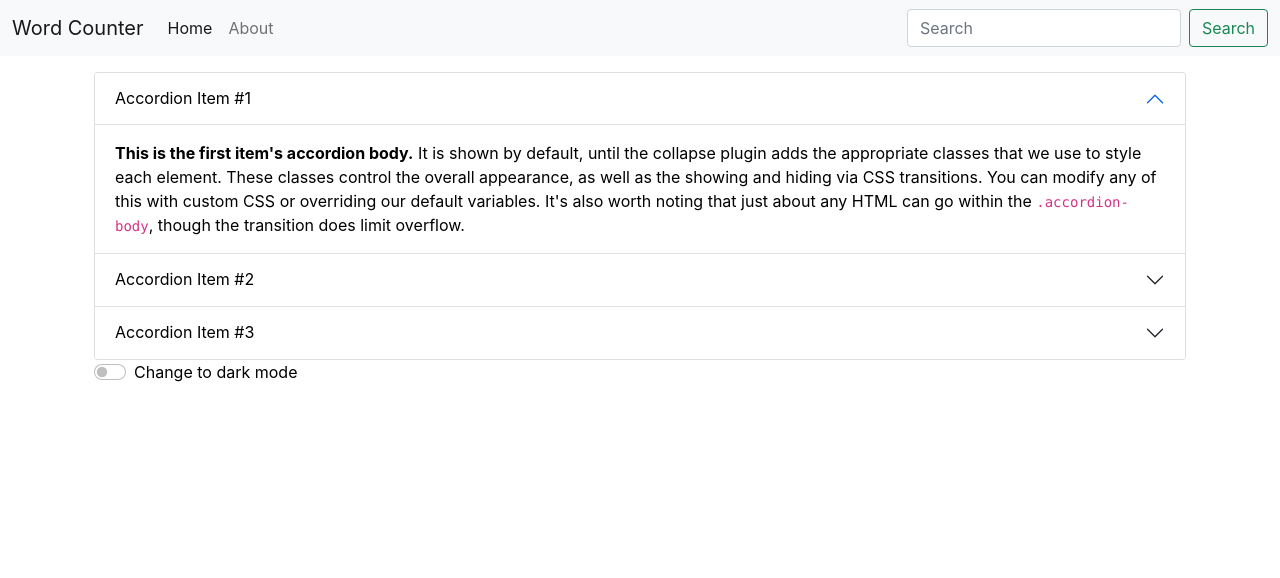
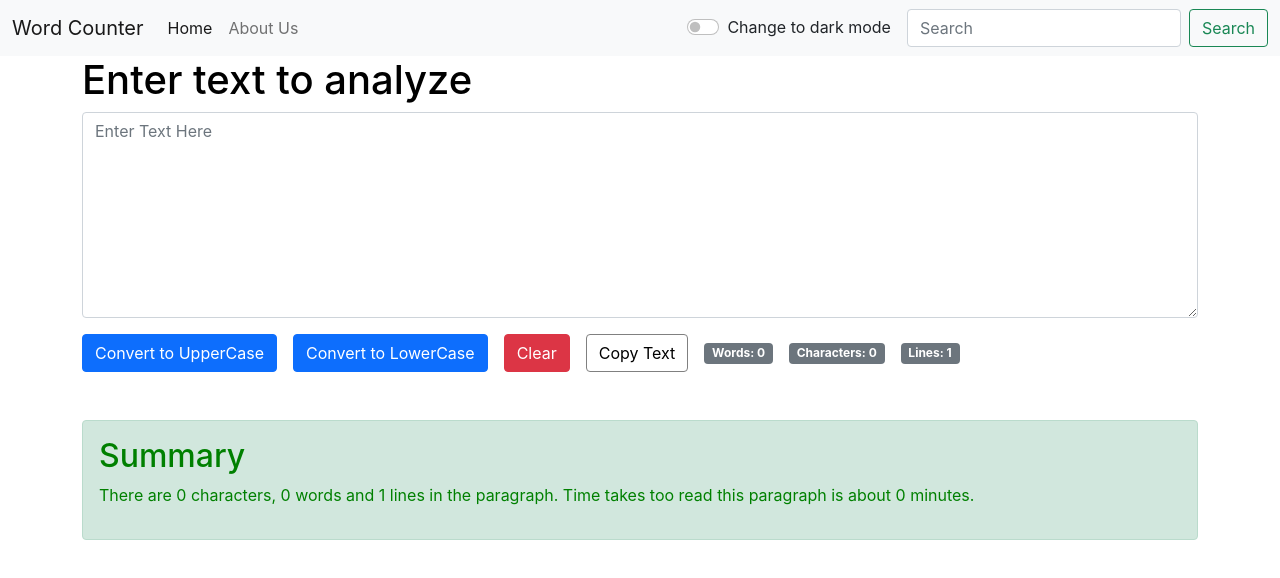
Before and after one commit to gem-abhinavpuri/react_app, a React (Create React App) app in the folder my-app/: page /about in a window 1280 px wide. Shown: the top 578 px of the page. Built offline with nearby package versions, Linux system fonts and the light colour scheme.

Commit message:
video 12

```diff
--- a/my-app/src/App.js
+++ b/my-app/src/App.js
@@ -1,22 +1,35 @@
 import "./App.css";
-import AboutUs from "./components/AboutUs";
+// import AboutUs from "./components/AboutUs";
 import Navbar from "./components/Navbar";
-// import TextForm from "./components/TextForm";
+import TextForm from "./components/TextForm";
+import React, { useState } from "react";
 
 function App() {
+  const [mode, setMode] = useState("light");
+
+  const toggleMode = () => {
+    if (mode === "light") {
+      setMode("dark");
+      document.body.style.backgroundColor = "#042743";
+    } else {
+      setMode("light");
+      document.body.style.backgroundColor = "white";
+    }
+  };
   return (
     <>
-      <Navbar title="Word Counter" aboutText="About" />
+      <Navbar title="Word Counter" mode={mode} toggleMode={toggleMode} />
       <div className="container">
-        {/* <TextForm
+        <TextForm
           heading="Enter text to analyze"
           button1="Convert to UpperCase"
           button2="Convert to LowerCase"
           button3="Clear"
           button4="Copy Text"
-        /> */}
+          mode={mode}
+        />
 
-        <AboutUs />
+        {/* <AboutUs /> */}
       </div>
     </>
   );
--- a/my-app/src/components/Navbar.js
+++ b/my-app/src/components/Navbar.js
@@ -3,7 +3,9 @@
 
 export default function Navbar(props) {
   return (
-    <nav className="navbar navbar-expand-lg navbar-light bg-light">
+    <nav
+      className={`navbar navbar-expand-lg navbar-${props.mode} bg-${props.mode}`}
+    >
       <div className="container-fluid">
         <a className="navbar-brand" href="/">
           {props.title}
@@ -32,6 +34,22 @@
               </a>
             </li>
           </ul>
+          <div className="form-check form-switch">
+            <input
+              className="form-check-input"
+              type="checkbox"
+              id="flexSwitchCheckDefault"
+              onClick={props.toggleMode}
+            />
+            <label
+              className={`form-check-label text-${
+                props.mode === "light" ? "dark" : "light"
+              } me-3`}
+              htmlFor="flexSwitchCheckDefault"
+            >
+              Change to {props.mode === "light" ? "dark" : "light"} mode
+            </label>
+          </div>
           <form className="d-flex">
             <input
               className="form-control me-2"
--- a/my-app/src/components/TextForm.js
+++ b/my-app/src/components/TextForm.js
@@ -13,9 +13,20 @@
   const handleDeleteClick = () => {
     setText("");
   };
-  const handleCopyClick = () => {
-    navigator.clipboard.writeText(text);
+  const handleCopyClick = async () => {
+    if (!navigator.clipboard) {
+      console.error("Clipboard API not available");
+      return;
+    }
+
+    try {
+      await navigator.clipboard.writeText(text);
+      console.log("Text copied to clipboard");
+    } catch (err) {
+      console.error("Failed to copy:", err);
+    }
   };
+
   const handleOnChange = (event) => {
     setText(event.target.value);
   };
@@ -25,13 +36,23 @@
   return (
     <>
       <div>
-        <h1>{props.heading}</h1>
+        <h1
+          style={{
+            color: props.mode === "dark" ? "white" : "black",
+          }}
+        >
+          {props.heading}
+        </h1>
         <div className="mb-3">
           <textarea
             className="form-control"
             placeholder="Enter Text Here"
             value={text}
             onChange={handleOnChange}
+            style={{
+              backgroundColor: props.mode === "dark" ? "grey" : "white",
+              color: props.mode === "dark" ? "white" : "black",
+            }}
             id="mybox"
             rows="8"
           ></textarea>
@@ -45,7 +66,14 @@
         <button className="btn btn-danger me-3" onClick={handleDeleteClick}>
           {props.button3}
         </button>
-        <button className="btn btn-outline-secondary me-3" onClick={handleCopyClick}>
+        <button
+          className="btn btn-outline-secondary me-3"
+          onClick={handleCopyClick}
+          style={{
+            color: props.mode === "dark" ? "white" : "black",
+            borderColor: props.mode === "dark" ? "white" : "grey",
+          }}
+        >
           {props.button4}
         </button>
         <span className="badge bg-secondary me-3">
@@ -58,7 +86,14 @@
           Lines: {text.split("\n").length}
         </span>
       </div>
-      <div className="alert alert-success my-5" role="alert">
+      <div
+        className="alert alert-success my-5"
+        style={{
+          backgroundColor: props.mode === "dark" ? "#80016a" : "#d1e7dd",
+          color: props.mode === "dark" ? "white" : "green",
+        }}
+        role="alert"
+      >
         <h2>Summary</h2>
         <p>
           There are {text.length} characters, {text.match(/\S+/g)?.length || 0}{" "}
```
